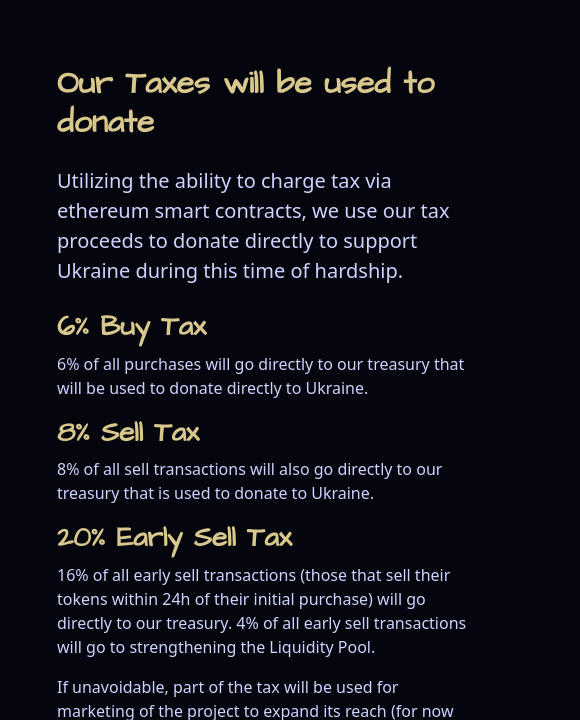
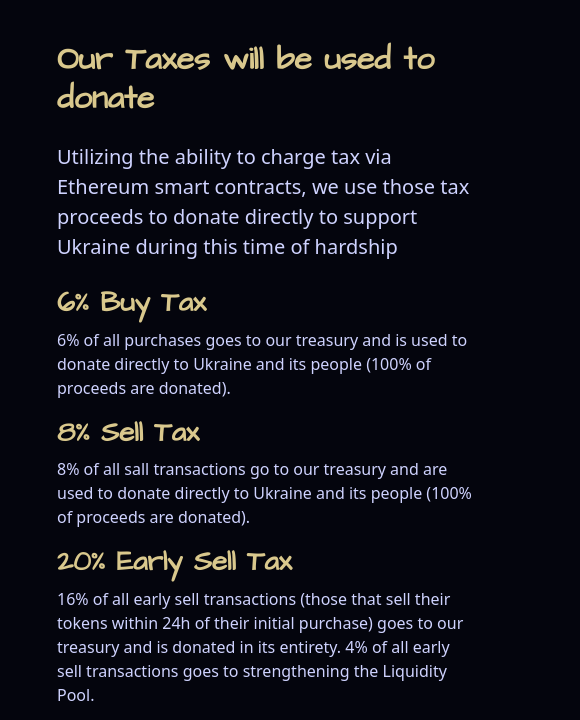
Before and after one commit to cashewnutz/help_ukraine, a plain HTML site: page index.html in a window 1280 px wide. Shown: the part 1681-2401 px from the top of the page, 55-635 px from the left. Drawn offline with nearby package versions, Linux system fonts and the light colour scheme; no server answers.

Commit message:
Update index.html
tweak content

```diff
--- a/index.html
+++ b/index.html
@@ -57,10 +57,10 @@
                         <p class="mb-1 text-white fw-bold">A Cryptocurrency built to support Ukraine during this time of
                             crisis</p>
                         <p class="mb-1 text-white">
-                        $HUKR - HELP UKRAINE is a cryptocurrency project built to support Ukraine during these troubling times!
-
-                            The mission statement is to help and support the people of Ukraine by using Crypto as the main vessel.
-                            We are not only helping the people of Ukraine but also showing the world that Crypto combined with a strong community can have a real world impact and help when help is needed the most! <br/><br/> $HUKR is a movement!
+                            HELP UKRAINE - $HUKR is a cryptocurrency project that collects donations by utilizing the power of DE-FI (decentralized finance)
+                            through what we call “invest to donate” to help Ukraine and its people.
+                            100% of the collected tax is donated to those in need (no team tax, no marketing tax, no hidden back doors).
+                            <br/><br/> $HUKR is a movement!
                         </p>
                         </p>
                     </div>
@@ -114,15 +114,18 @@
                 </div>
                 <div class="col-lg-6 order-lg-1 my-auto showcase-text">
                     <h2 class="font-primary mb-4">Our Taxes will be used to donate</h2>
-                    <p class="lead mb-4">Utilizing the ability to charge tax via ethereum smart contracts, we use our tax proceeds to donate directly to support Ukraine during this time of hardship.</p>
-
+                    <p class="lead mb-4">
+                        Utilizing the ability to charge tax via Ethereum smart contracts,
+                        we use those tax proceeds to donate directly to support Ukraine during this time of hardship
+                    </p>
                     <h3 class="font-brighter">6% Buy Tax</h3>
-                    <p>6% of all purchases will go directly to our treasury that will be used to donate directly to Ukraine. </p>
+                    <p>6% of all purchases goes to our treasury and is used to donate directly to Ukraine and its people (100% of proceeds are donated). </p>
                     <h3 class="font-brighter">8% Sell Tax</h3>
-                    <p>8% of all sell transactions will also go directly to our treasury that is used to donate to Ukraine. </p>
+                    <p>8% of all sall transactions go to our treasury and are used to donate directly to Ukraine and its people (100% of proceeds are donated). </p>
                     <h3 class="font-brighter">20% Early Sell Tax</h3>
-                    <p>16% of all early sell transactions (those that sell their tokens within 24h of their initial purchase) will go directly to our treasury.
-                        4% of all early sell transactions will go to strengthening the Liquidity Pool.
+                    <p>16% of all early sell transactions (those that sell their tokens within 24h of their initial purchase)
+                        goes to our treasury and is donated in its entirety.
+                        4% of all early sell transactions goes to strengthening the Liquidity Pool.
                     </p>
 
                     <p>If unavoidable, part of the tax will be used for marketing of the project to expand its reach (for now we had amazing support from accounts across the space willing to help us without additional charge ❤️ )</p>
```
